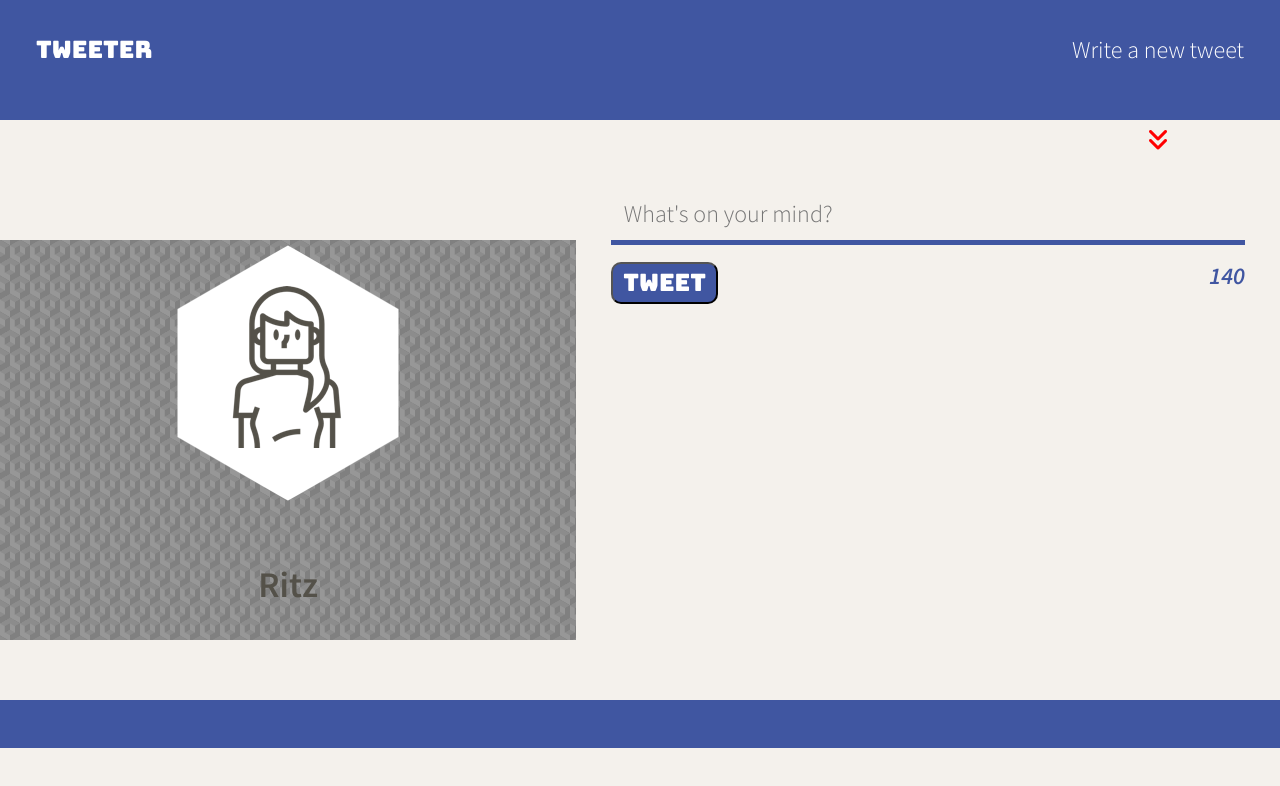
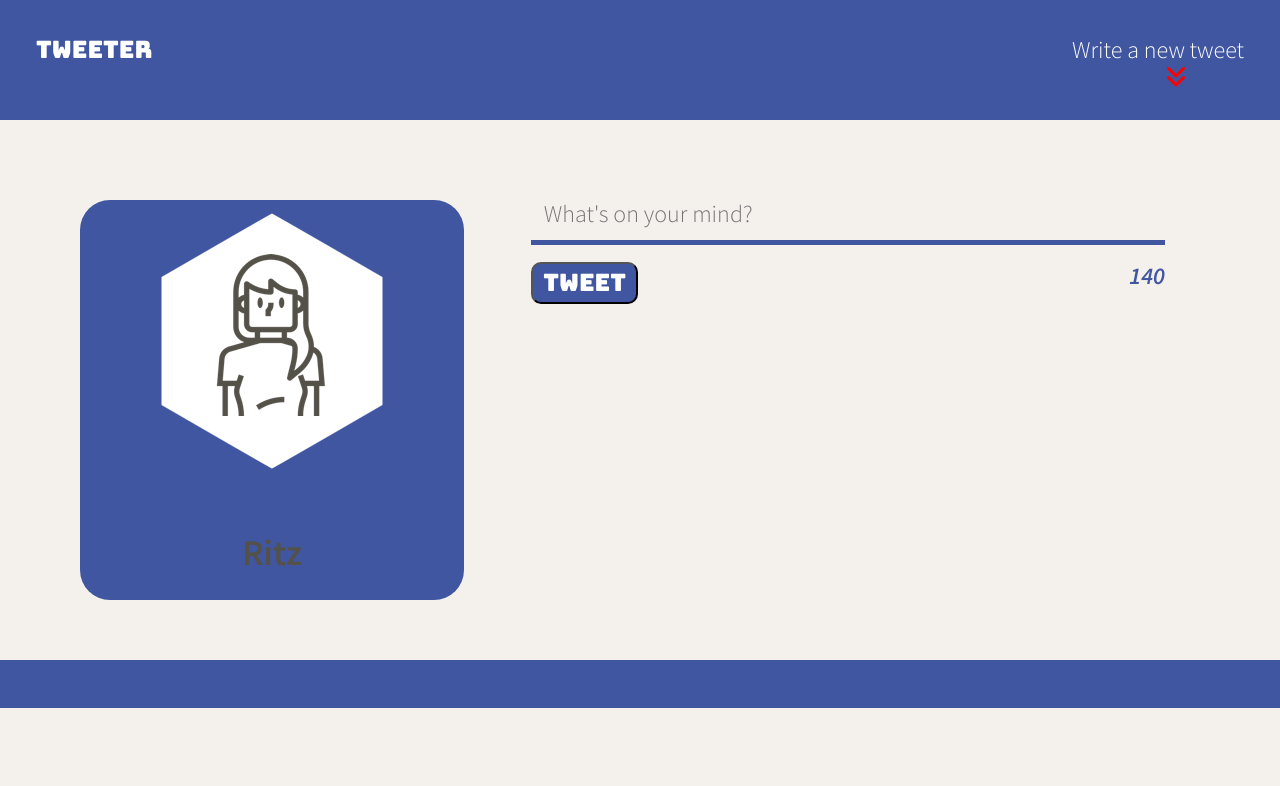
Before and after one commit to ArenRitz/tweeter, a website: page public/index.html in a window 1280 px wide. Drawn offline with nearby package versions, Linux system fonts and the light colour scheme; no server answers.

Commit message:
Fix styiling issues

```diff
--- a/public/styles/header.css
+++ b/public/styles/header.css
@@ -1,11 +1,50 @@
+@media screen and (min-width: 1024px) {
+
+
   .main-header {
-  background-image: url(../images/cutcube.png);
-  margin-top:120px;
+
+
+    margin-top: 10vh;
+    margin-right: 4vh;
+    height: 400px;
+    max-width: 45%;
+    min-width: 30%;
+    display: flex;
+    border-radius: 30px;
+    flex-direction: column;
+    align-items: center;
+    justify-content: center;
+    background-color: #4056A1;
+
+  }
+
+
+  .pfp {
+    margin-top: 2vh;
+  }
+
+
+
+}
+
+
+
+@media screen and (max-width: 1023px) {
+
+  .main-header {
+    /* background-image: url(../images/cutcube.png); */
+    margin-top: 120px;
     height: 400px;
     width: 100%;
     display: flex;
     flex-direction: column;
     align-items: center;
     justify-content: center;
-  background-color: grey;
+    background-color: #4056A1;
   }
+
+
+
+}
+
+;
--- a/public/styles/nav.css
+++ b/public/styles/nav.css
@@ -17,7 +17,8 @@ nav {
 }
 
 .newt {
-  margin: 1.5em;
+  margin-top: 1.5em;
+  margin-right: 1.5em;
   font-family: 'Source Sans Pro', sans-serif;
 }
 
--- a/public/styles/responsive.css
+++ b/public/styles/responsive.css
@@ -39,18 +39,6 @@
 
 
 
-  .main-header {
-    background-image: url(../images/cutcube.png);
-
-
-    height: 400px;
-    width: 45%;
-    display: flex;
-    flex-direction: column;
-    background-color: grey;
-  }
-
-
 }
 
 @media screen and (max-width: 1023px) {
@@ -71,18 +59,6 @@
   }
 
 
-  .main-header {
-    background-image: url(../images/cutcube.png);
-    margin-top:120px;
-    height: 400px;
-    width: 100%;
-    display: flex;
-    flex-direction: column;
-    align-self: center;
-    justify-content: center;
-    background-color: grey;
-  }
-
 
 
   .main-footer {
```
Also changed, not shown: public/index.html (+1 -2 lines). Lines whose indentation alone changed are shown as unchanged.
